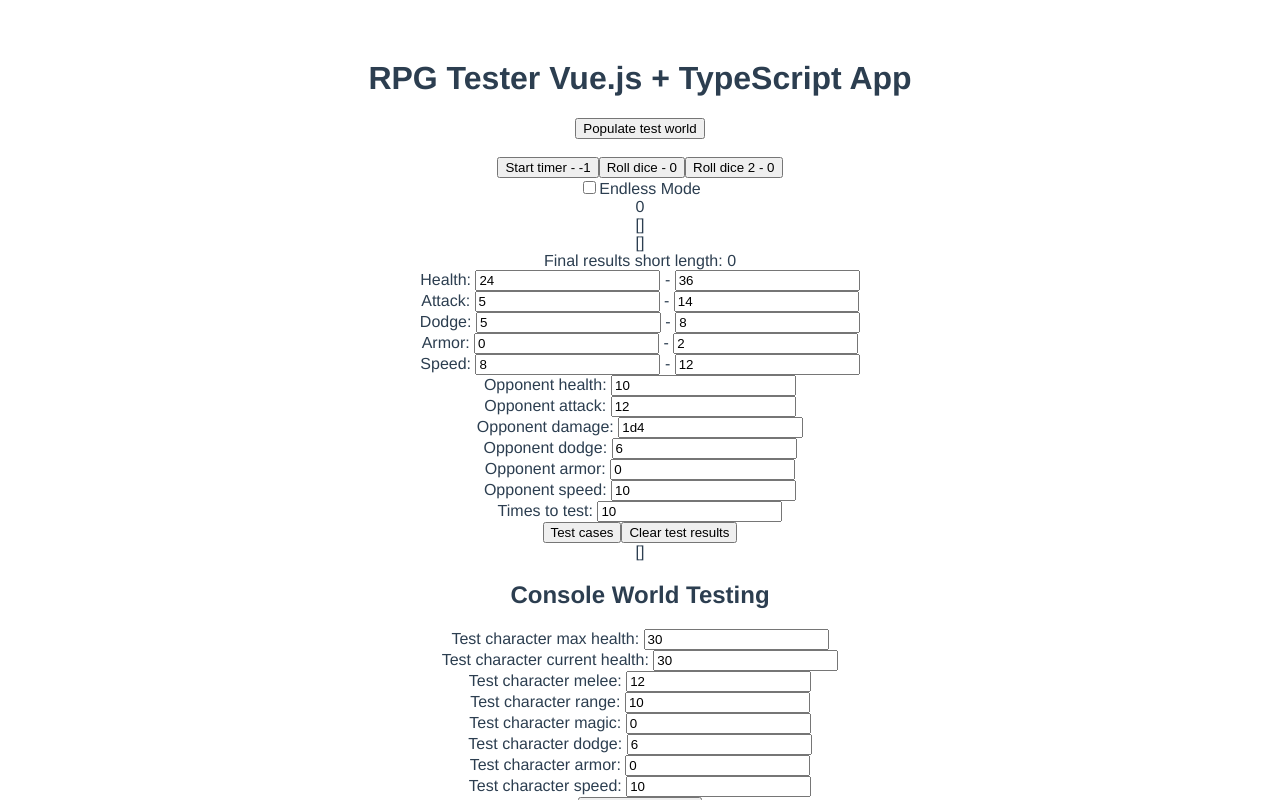
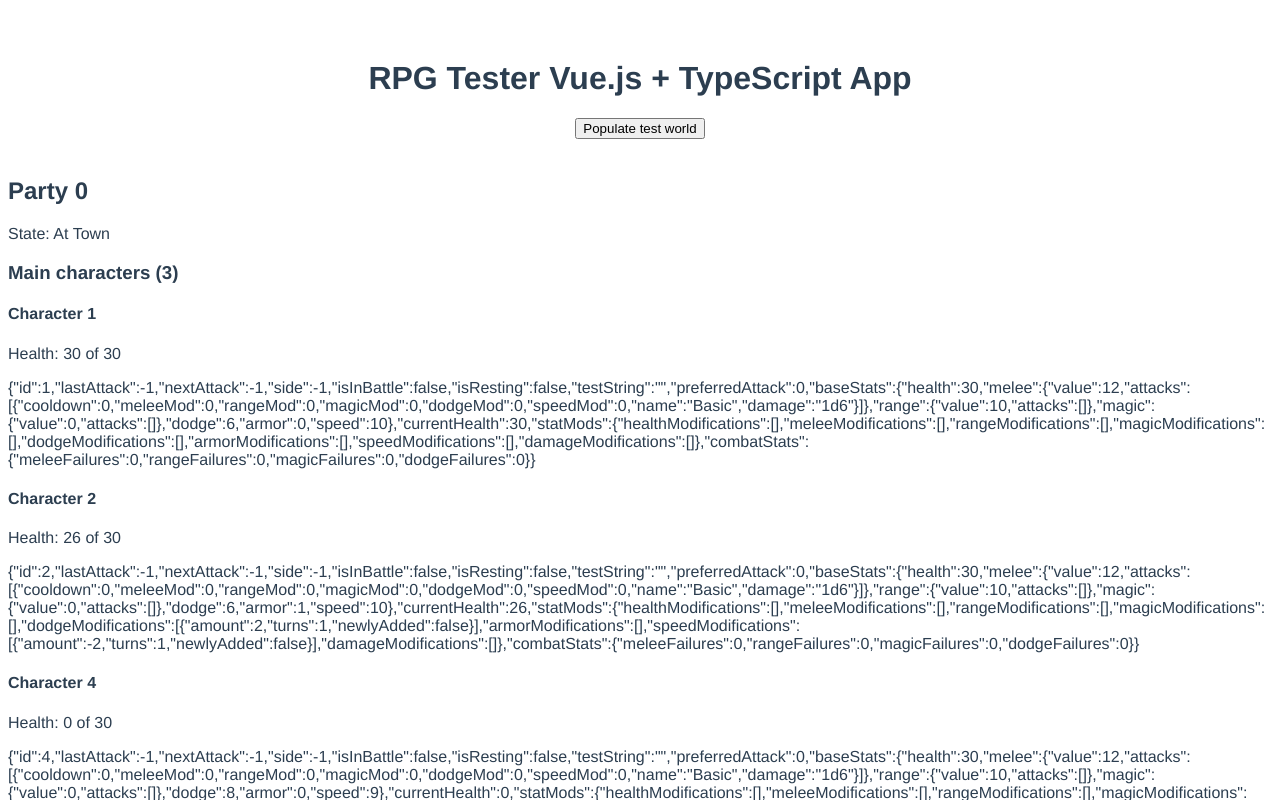
Before and after one commit to JamesSkemp/vuejs-tutorial, a Vue app: page / in a window 1280 px wide. Both pictures are taken after a click on the button "Populate test world". Shown: the top 800 px of the page. Built offline with nearby package versions, Linux system fonts and the light colour scheme.

Commit message:
Add basic functionality to output party and character information

```diff
--- /dev/null
+++ b/src/components/CharacterDisplay.vue
@@ -0,0 +1,20 @@
+<template>
+	<div>
+		<h4>Character {{ character.id }}</h4>
+		<p>Health: {{ character.currentHealth }} of {{ character.baseStats.health }}<br />
+		</p>
+		<p style="overflow-wrap: break-word;">{{ JSON.stringify(character) }}</p>
+	</div>
+</template>
+
+<script lang="ts">
+import { Component, Prop, Vue } from 'vue-property-decorator';
+import Character from '../models/Character';
+@Component
+export default class CharacterDisplay extends Vue {
+	@Prop() character!: Character;
+}
+</script>
+
+<style scoped>
+</style>
--- a/src/components/HelloWorld.vue
+++ b/src/components/HelloWorld.vue
@@ -5,6 +5,10 @@
 		<button v-on:click="populateTestWorld">Populate test world</button>
 		<br /><br />
 	</div>
+	<div style="text-align:left;" v-if="$testWorld && $testWorld.parties.length > 0">
+		<PartyDisplay v-for="party in this.$testWorld.parties" :party="party" :key="party.id" />
+	</div>
+
 	<button v-on:click="startTimer">Start timer - {{ timer }}</button>
 	<button v-on:click="rollDice">Roll dice - {{ timesRun }}</button>
 	<button v-on:click="rollDice2">Roll dice 2 - {{ timesRun2 }}</button>
@@ -95,6 +99,7 @@
 
 <script lang="ts">
 import { Component, Prop, Vue } from 'vue-property-decorator';
+import PartyDisplay from './PartyDisplay';
 import { DiceRoll, DiceRoller } from 'rpg-dice-roller';
 import World from '../models/World';
 import Character from '../models/Character';
@@ -107,7 +112,12 @@
 import { sortBySpeed, sortByHealth, sortByDodge, sortByArmor } from '../utilities/CharacterSortUtilities';
 import { addMeleeModification, addDodgeModification, addSpeedModification } from '../utilities/StatModificationUtilities';
 
-@Component
+@Component({
+	components: {
+		PartyDisplay
+	}
+})
+
 export default class HelloWorld extends Vue {
   @Prop() private msg!: string;
   currentMoment = 0;
@@ -401,7 +411,7 @@
 	if (world.mainCharacters.length === 0) {
 		// Determine characters that are participating in the battle.
 		const character1 = new Character();
-		character1.id = generateNextChracterId(world);
+		character1.id = generateNextCharacterId(world);
 		// TODO handle party setting better
 		character1.side = 1;
 		// TODO remove temporary boosts - added for testing
@@ -650,6 +660,9 @@
 		*/
 
 		console.log(testWorld);
+
+		// Since we're using a global, force vue to update.
+		this.$forceUpdate();
 	}
 
 }
--- /dev/null
+++ b/src/components/PartyDisplay.vue
@@ -0,0 +1,49 @@
+<template>
+	<div class="partyBlock">
+		<h2>Party {{ party.id }}</h2>
+		<div>
+			State: {{ stateText }}
+			<div v-if="party.mainCharacters.length > 0">
+				<h3>Main characters ({{ party.mainCharacters.length }})</h3>
+				<div>
+					<CharacterDisplay v-for="character in party.mainCharacters" :character="character" :key="character.id" />
+				</div>
+			</div>
+			<div v-else>
+				<p>There are no characters in this party.</p>
+			</div>
+			<div v-if="party.opponents.length > 0">
+				<h3>Opponents</h3>
+			</div>
+		</div>
+	</div>
+</template>
+
+<script lang="ts">
+import { Component, Prop, Vue } from 'vue-property-decorator';
+import CharacterDisplay from './CharacterDisplay';
+import Party from '../models/Party';
+import { partyStateToText } from '../utilities/Enums'
+@Component({
+	components: {
+		CharacterDisplay
+	}
+})
+
+export default class PartyDisplay extends Vue {
+	@Prop() private party!: Party;
+	stateText: string;
+
+	created() {
+		this.stateText = partyStateToText(this.party.state);
+	}
+}
+</script>
+
+<style scoped>
+	.partyBlock {
+		/*display:inline-block;
+		vertical-align:top;
+		width:45%;*/
+	}
+</style>
--- a/src/utilities/Enums.ts
+++ b/src/utilities/Enums.ts
@@ -17,3 +17,25 @@
 	IsResting,
 	IsTravelling
 }
+
+/**
+ * Gets friendly text for a PartyState.
+ * @param partyState PartyState to convert to text.
+ */
+export function partyStateToText(partyState: PartyState): string {
+	switch (partyState) {
+		case PartyState.AtLocation:
+			// TODO return location information
+			return 'At Location ___';
+		case PartyState.AtLocationTown:
+			return 'At Town';
+		case PartyState.InBattle:
+			return 'In Battle';
+		case PartyState.IsResting:
+			return 'Resting';
+		case PartyState.IsTravelling:
+			return 'Travelling';
+		default:
+			return 'Unknown';
+	}
+}
```
